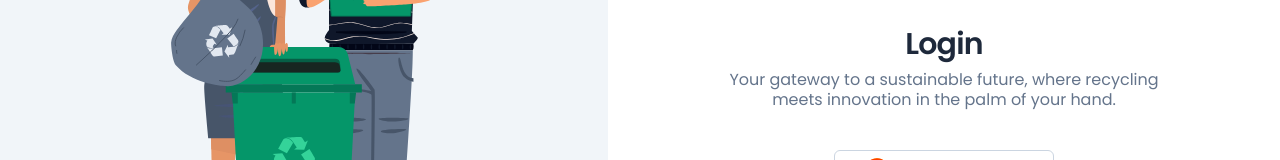
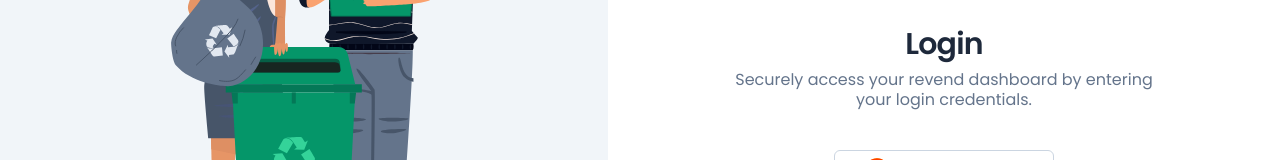
Before and after one commit to rizalarfiyan/fe-sibocil, a Next.js app: page /login in a window 1280 px wide. Shown: the part 192-352 px from the top of the page. Built offline with nearby package versions, Linux system fonts and the light colour scheme; no server answers.

Commit message:
feat: update auth description
Signed-off-by: Muhamad Rizal Arfiyan <rizal.arfiyan.23@gmail.com>

```diff
--- a/src/app/(auth)/login/page.tsx
+++ b/src/app/(auth)/login/page.tsx
@@ -5,7 +5,7 @@ export default function Login() {
   return (
     <Base
       title='Login'
-      description='Your gateway to a sustainable future, where recycling meets innovation in the palm of your hand.'
+      description='Securely access your revend dashboard by entering your login credentials.'
       hasBack
     >
       <LoginScreen />
--- a/src/app/(auth)/verification/page.tsx
+++ b/src/app/(auth)/verification/page.tsx
@@ -4,6 +4,7 @@ import { COOKIE } from '@/constants'
 import Base from '@/screen/Auth/Base'
 import { verification } from '@/screen/Auth/service'
 import VerificationScreen from '@/screen/Auth/Verification/Screen'
+import { getTitleDescription } from '@/screen/Auth/Verification/utils'
 
 export default async function Verification() {
   const token = cookies().get(COOKIE.AuthTokenVerify)?.value
@@ -12,13 +13,10 @@ export default async function Verification() {
   })
 
   console.log(res)
+  const { title, description } = getTitleDescription(res?.data?.step || 0)
 
-  //! Change title
   return (
-    <Base
-      title='Verification'
-      description='Safeguarding your journey towards sustainability with seamless and trusted user authentication.'
-    >
+    <Base title={title} description={description}>
       <VerificationScreen.Back />
       {res.code === 200 ? (
         <VerificationScreen {...res} />
--- /dev/null
+++ b/src/screen/Auth/Verification/utils.ts
@@ -0,0 +1,31 @@
+import { AuthVerificationStep } from '../types'
+
+export const getTitleDescription = (step: AuthVerificationStep) => {
+  console.log('step', step)
+  switch (step) {
+    case AuthVerificationStep.Register:
+      return {
+        title: 'Register',
+        description:
+          'Create a Revend account effortlessly by providing essential information and contribute to recycling efforts.',
+      }
+    case AuthVerificationStep.Otp:
+      return {
+        title: 'Verification',
+        description:
+          'Enhance account security with a unique One-Time Password (OTP) sent via whatsapp or email during the login process.',
+      }
+    case AuthVerificationStep.Done:
+      return {
+        title: 'Wait a moment',
+        description:
+          'Welcome to Revend! Explore your recycling statistics on the user-friendly dashboard.',
+      }
+    default:
+      return {
+        title: 'Opps...',
+        description:
+          'Oops! Encounter an issue? The error page provides guidance on resolving errors for a seamless user experience',
+      }
+  }
+}
```
